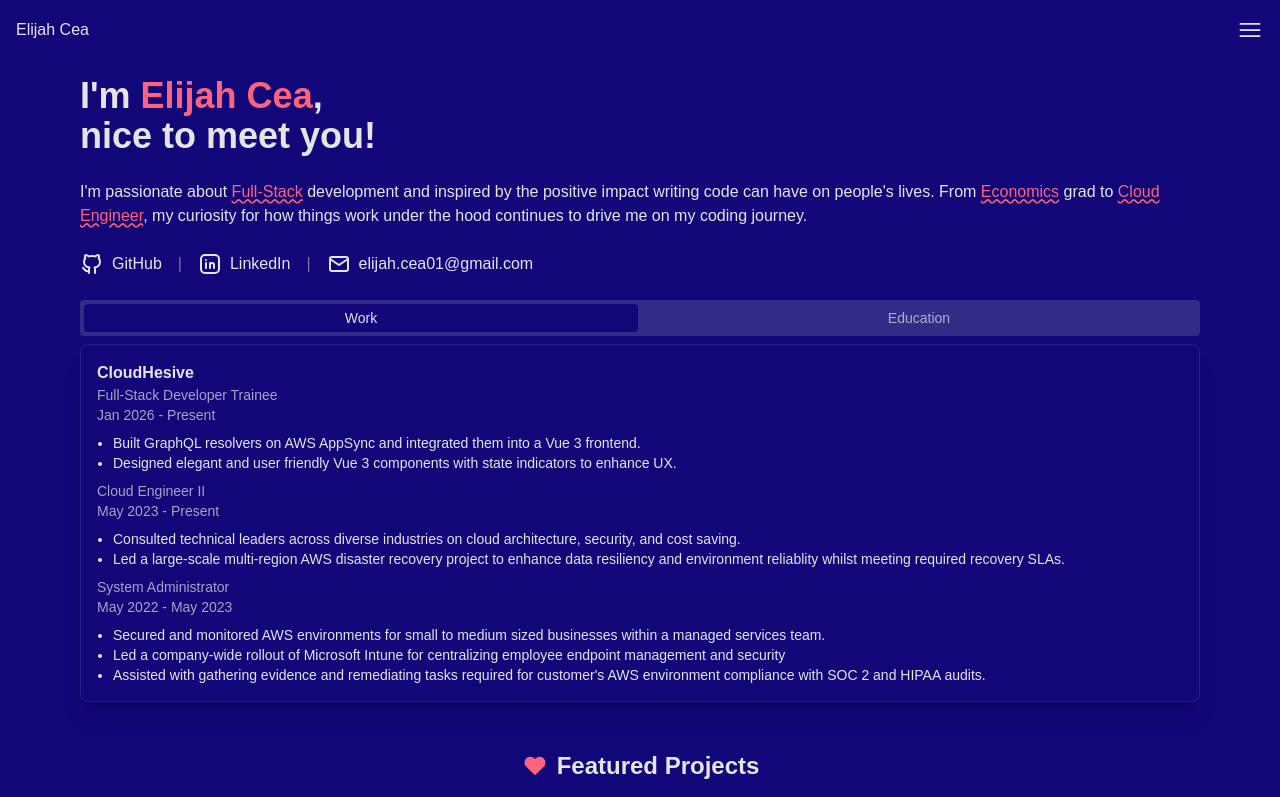
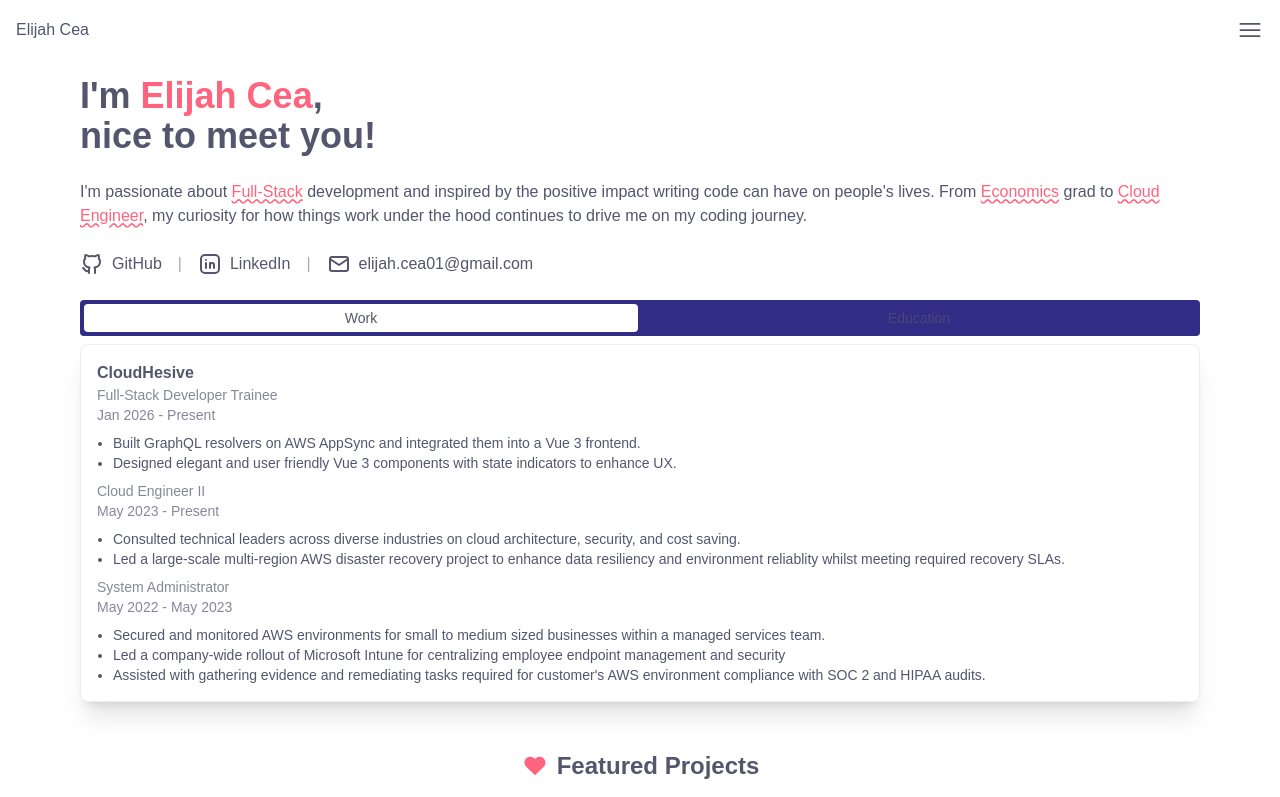
Before and after one commit to elijahcea/portfolio, a Next.js app: page / in a window 1280 px wide. Shown: the top 797 px of the page. Built offline with nearby package versions, Linux system fonts and the light colour scheme.

Commit message:
update background and foreground colors

```diff
--- a/app/globals.css
+++ b/app/globals.css
@@ -1,8 +1,10 @@
 @import "tailwindcss";
 
 :root {
-  --background: oklch(27.269% 0.17019 269.889);
-  --foreground: oklch(92.2% 0 0);
+  --background: oklch(100% 0.00011 271.152);
+  --foreground: rgb(83, 86, 109);
+  /* --background: oklch(27.269% 0.17019 269.889);
+  --foreground: oklch(92.2% 0 0); */
 }
 
 @theme {
```
